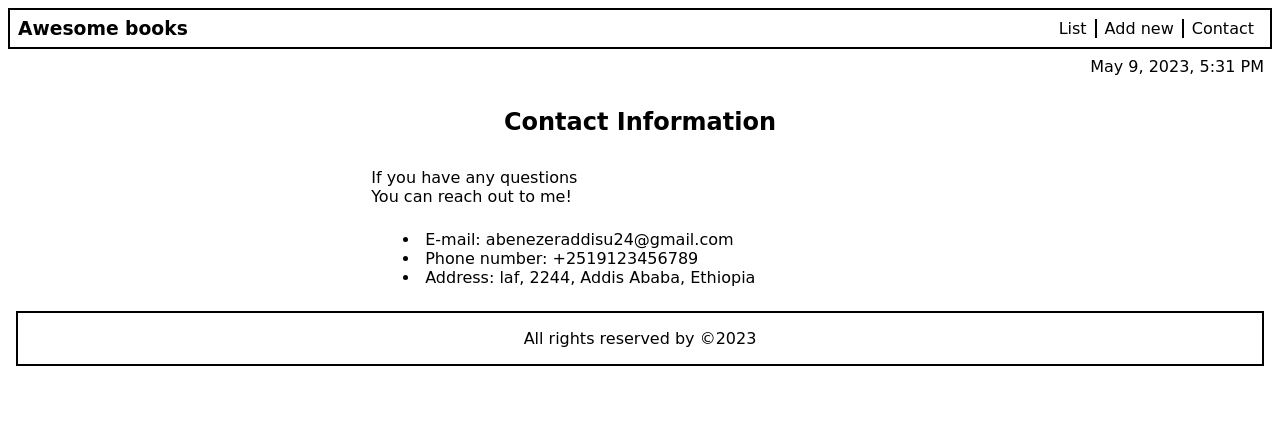
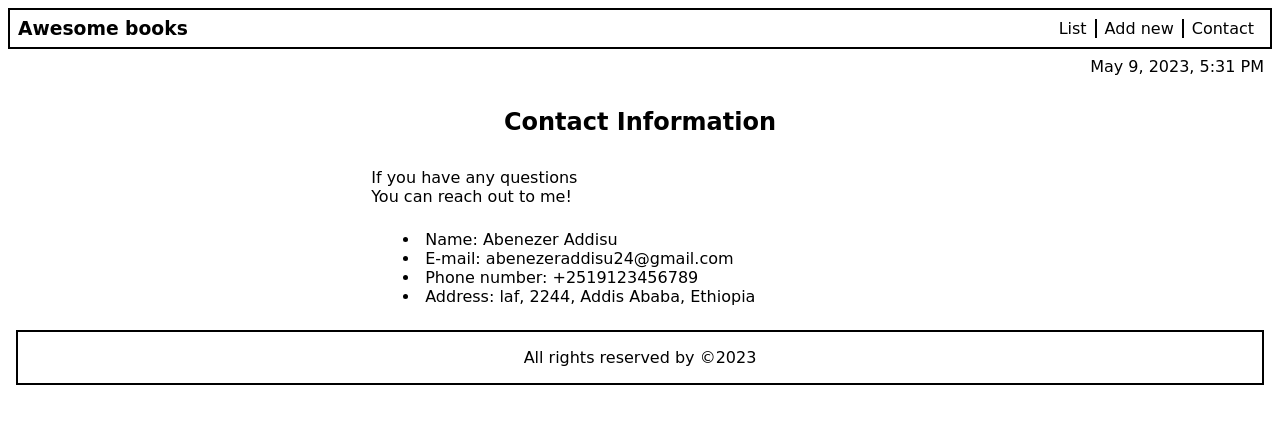
Before and after one commit to abenezer-addisu/Awesome-books-with-ES6, a website with bundled scripts: page index.html in a window 1280 px wide. Both pictures are taken after a click on the link "Contact". Built offline with nearby package versions, Linux system fonts and the light colour scheme.

Commit message:
Index edited

```diff
--- a/index.html
+++ b/index.html
@@ -57,6 +57,7 @@
             <p>If you have any questions <br>
                 You can reach out to me!</p>
             <ul class="contact-list">
+                <li> Name: Abenezer Addisu</li>
                 <li> E-mail: abenezeraddisu24@gmail.com</li>
                 <li> Phone number: +2519123456789</li>
                 <li> Address: laf, 2244, Addis Ababa, Ethiopia</li>
```
